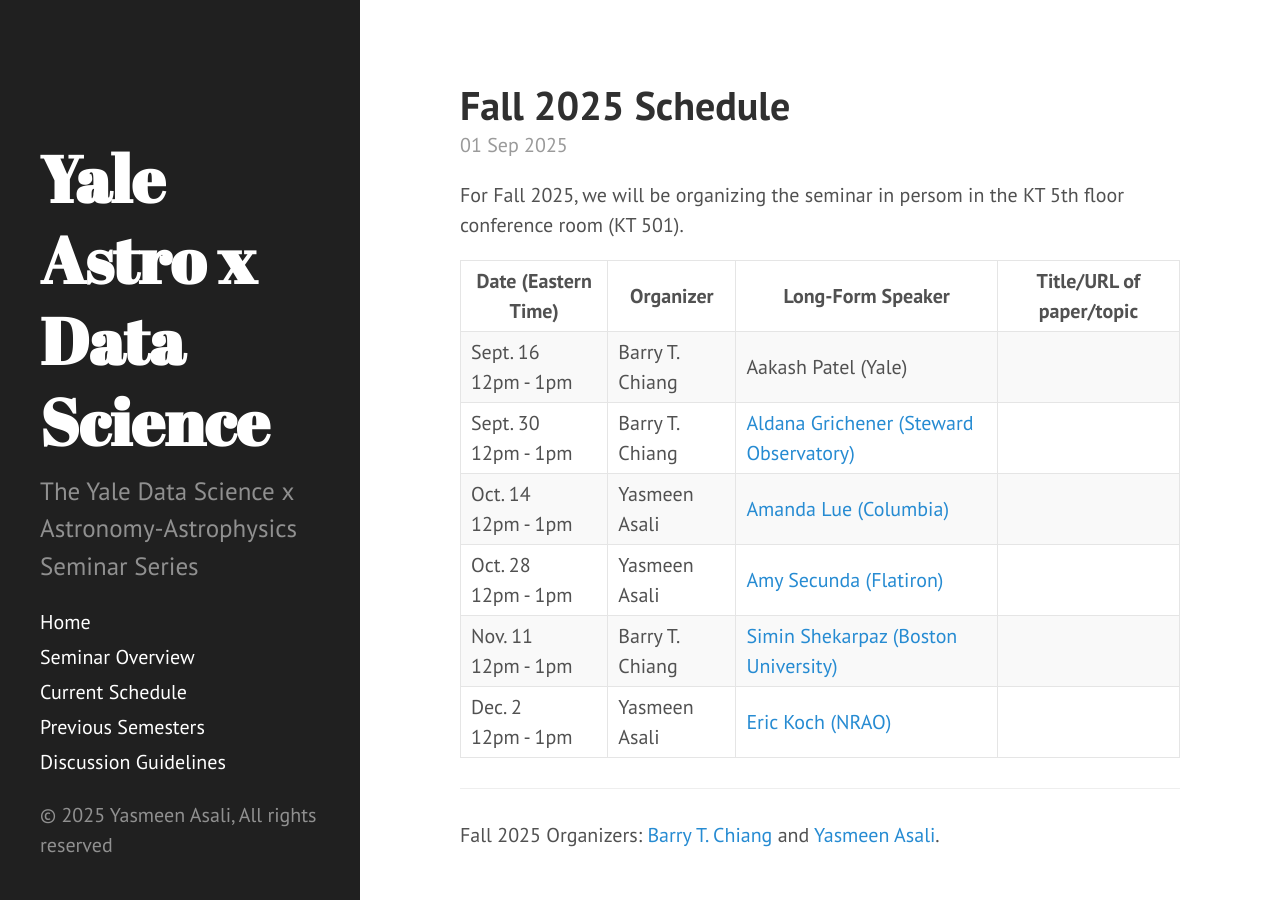
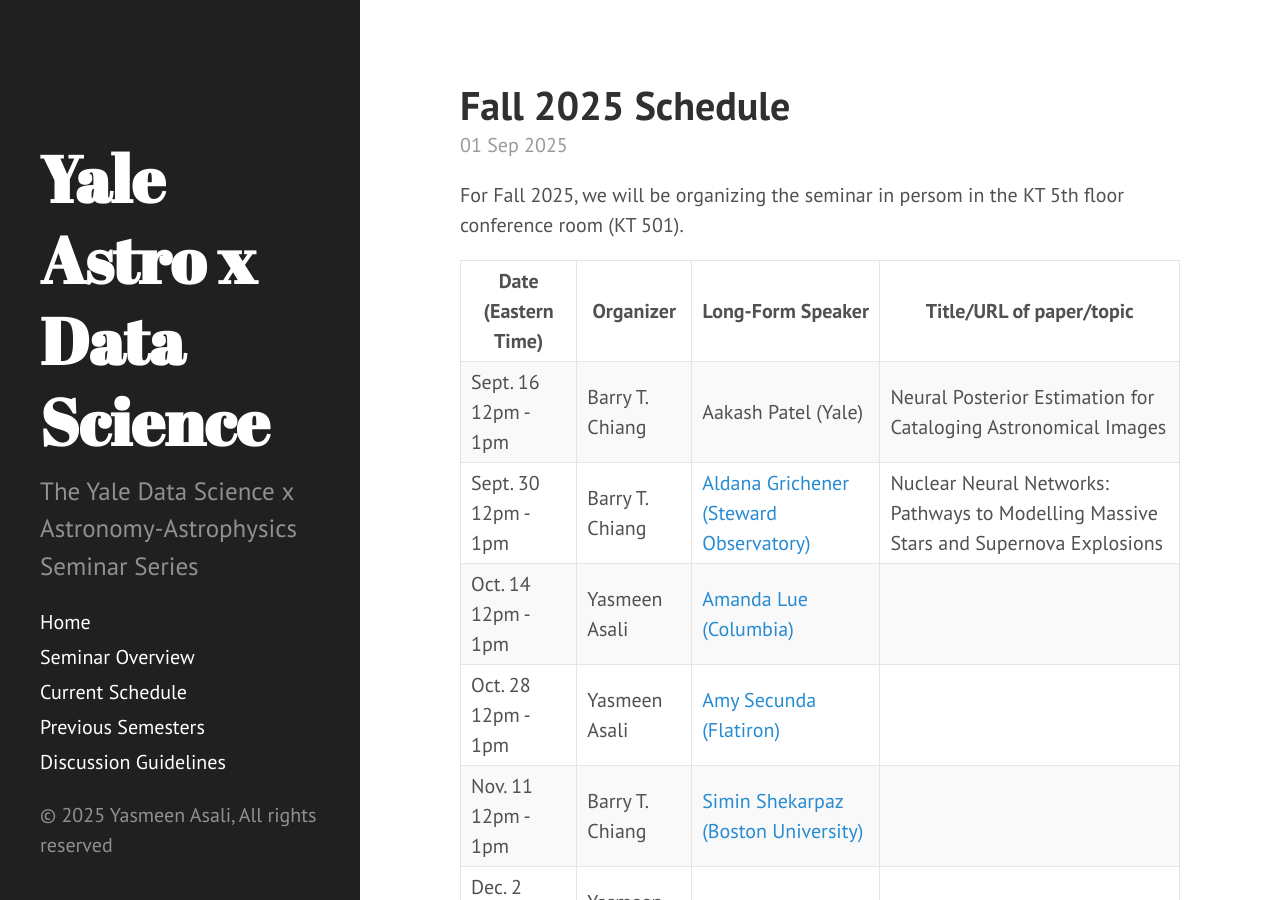
Before and after one commit to yale-dsaas/yale-dsaas.github.io, a Jekyll site: the page built from _posts/2025-09-01-fallschedule.md, in a window 1280 px wide and 900 px high. Built offline with Jekyll 4.4.1, drawn with Linux system fonts in a browser that asks for light colours.

Commit message:
Update 2025-09-01-fallschedule.md

```diff
--- a/_posts/2025-09-01-fallschedule.md
+++ b/_posts/2025-09-01-fallschedule.md
@@ -19,13 +19,13 @@
       <td>Sept. 16<br>12pm - 1pm</td>
       <td>Barry T. Chiang</td>
       <td>Aakash Patel (Yale)</td>
-      <td></td>
+      <td>Neural Posterior Estimation for Cataloging Astronomical Images</td>
     </tr>
     <tr>
       <td>Sept. 30<br>12pm - 1pm</td>
       <td>Barry T. Chiang</td>
       <td><a href="https://sites.google.com/view/aldanagrichener">Aldana Grichener (Steward Observatory)</a></td>
-      <td></td>
+      <td>Nuclear Neural Networks: Pathways to Modelling Massive Stars and Supernova Explosions</td>
     </tr>
     <tr>
       <td>Oct. 14<br>12pm - 1pm</td>
```
